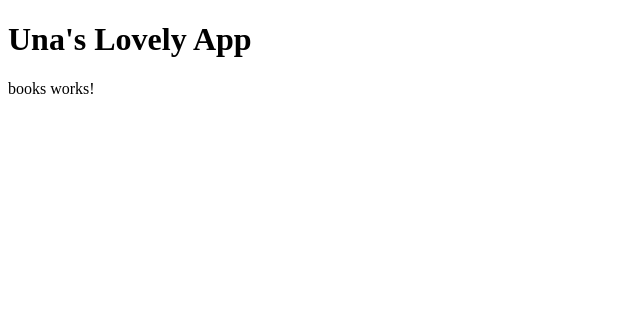
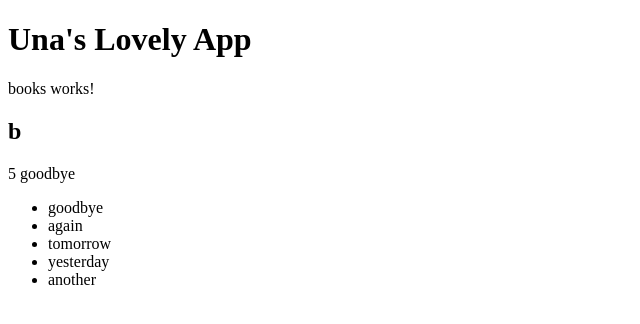
Before and after one commit to S00189802/webclient2020, an Angular app: page / in a window 1280 px wide. Shown: the top 324 px of the page, without its empty margins (0-640 px from the left). Built offline with nearby package versions, Linux system fonts and the light colour scheme.

Commit message:
working with fake books

```diff
--- a/src/app/books/books.component.html
+++ b/src/app/books/books.component.html
@@ -1 +1,13 @@
 <p>books works!</p>
+
+<h2> {{test[1]}}</h2>
+
+{{books.length}}
+
+{{books[0].title}}
+
+<ul class="books">
+  <li *ngFor = "let book of books">
+    <span class="badge">{{book.title}}</span>
+  </li>
+</ul>
```
Also changed, not shown: src/app/books/books.component.ts (+6 -5 lines).
